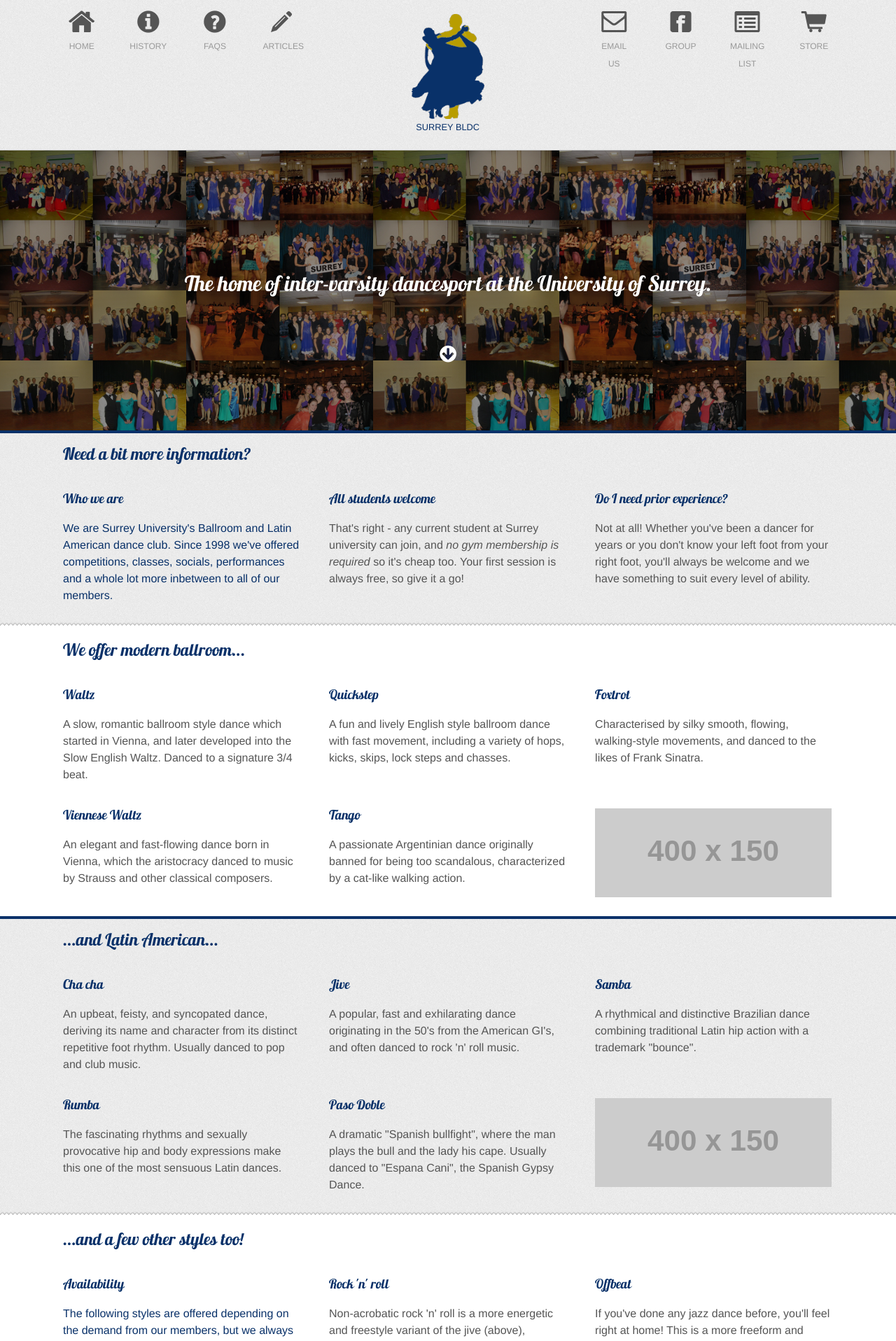
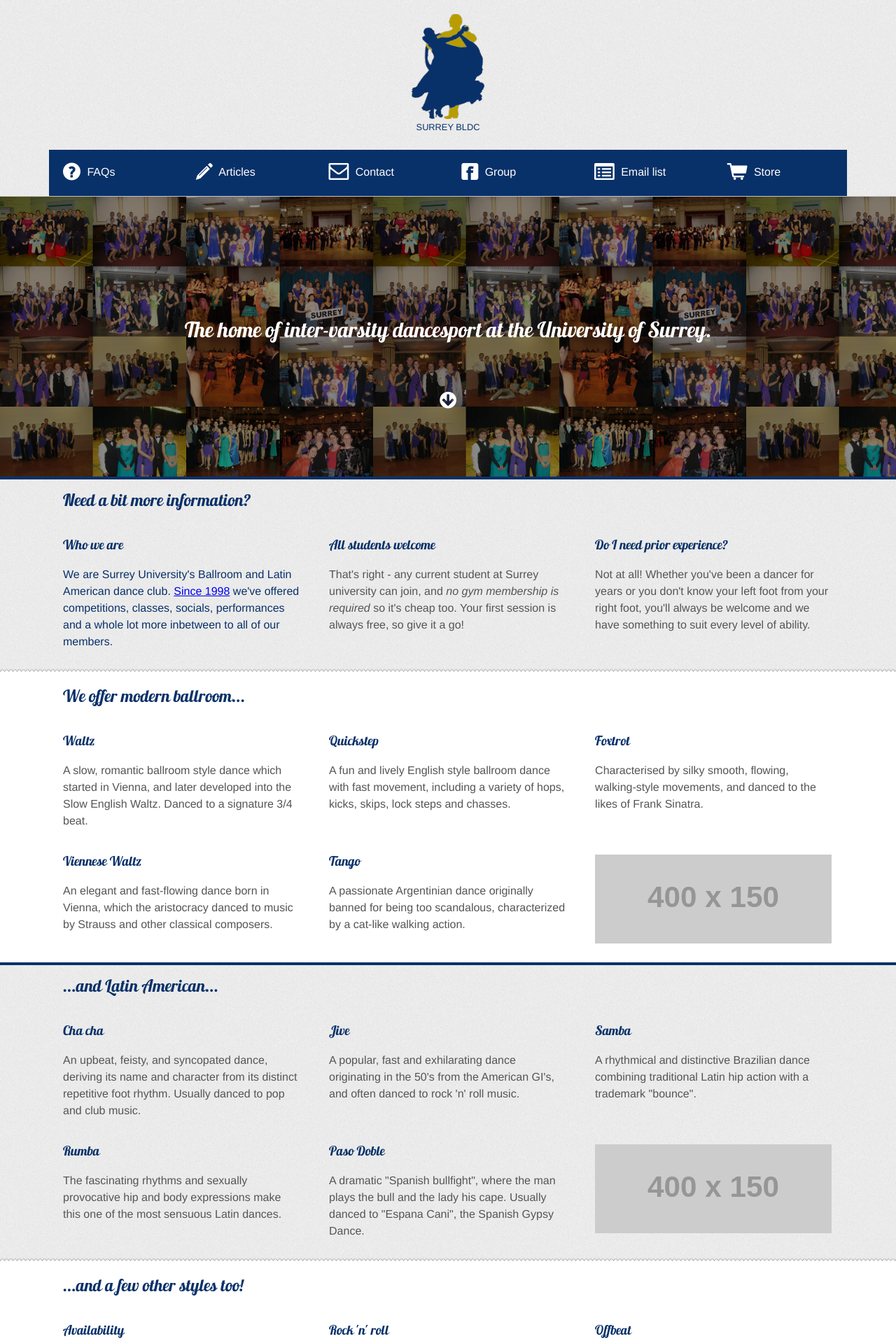
Before and after one commit to surreybldc/surreybldc.github.com, a Jekyll site: the page built from index.html, in a window 1280 px wide. Shown: the top 1916 px of the page at 70% size. Built offline with Jekyll 4.4.1, drawn with Linux system fonts in a browser that asks for light colours.

Commit message:
Nav slowly getting better

```diff
--- a/_layouts/default.html
+++ b/_layouts/default.html
@@ -17,54 +17,43 @@
   <body>
     <div class="container">
       <header class="site">
-        <nav class="row">
-          <a class="onecol" href="/index.html">
-            <i class="icon-home"></i>
-            <br>
-            <small>Home</small>
-          </a>
-          <a class="onecol" href="/history.html">
-            <i class="icon-info-sign"></i>
-            <br>
-            <small>History</small>
-          </a>
-          <a class="onecol" href="/faqs.html">
-            <i class="icon-question-sign"></i>
-            <br>
-            <small>FAQs</small>
-          </a>
-          <a class="onecol" href="/articles.html">
-            <i class="icon-pencil"></i>
-            <br>
-            <small>Articles</small>
-          </a>
-          <div class="fourcol">
+        <div class="row">
+          <a href="/index.html" title="Home page" class="siteTitle">
             <img src="/img/dancers-surrey-colours-web.png" alt="Club logo">
             <h1>Surrey BLDC</h1>
+          </a>
+        </div>
+        <nav class="row invert">
+          <div class="twocol">
+            <a href="/faqs.html">
+              <i class="icon-question-sign"></i> FAQs
+            </a>
           </div>
-          <a class="onecol" href="mailto:ussu.ballroom@surrey.ac.uk">
-            <i class="icon-envelope"></i>
-            <br>
-            <small>Email us</small>
-          </a>
-
-          <a class="onecol" href="http://www.facebook.com/">
-            <i class="icon-facebook-sign"></i>
-            <br>
-            <small>Group</small>
-          </a>
-
-          <a class="onecol" href="http://eepurl.com/gOKcn">
-            <i class="icon-list-alt"></i>
-            <br>
-            <small>Mailing list</small>
-          </a>
-
-          <a class="onecol last" href="http://www.ussu.co.uk/">
-            <i class="icon-shopping-cart"></i>
-            <br>
-            <small>Store</small>
-          </a>
+          <div class="twocol">
+            <a href="/articles.html">
+              <i class="icon-pencil"></i> Articles
+            </a>
+          </div>
+          <div class="twocol">
+            <a href="mailto:ussu.ballroom@surrey.ac.uk">
+              <i class="icon-envelope"></i> Contact
+            </a>
+          </div>
+          <div class="twocol">
+            <a href="http://www.facebook.com/">
+              <i class="icon-facebook-sign"></i> Group
+            </a>
+          </div>
+          <div class="twocol">
+            <a href="http://eepurl.com/gOKcn">
+              <i class="icon-list-alt"></i> Email list
+            </a>
+          </div>
+          <div class="twocol last">
+            <a href="http://www.ussu.co.uk/">
+              <i class="icon-shopping-cart"></i> Store
+            </a>
+          </div>
         </nav>
       </header>
       {{ content }}
--- a/css/styles.css
+++ b/css/styles.css
@@ -45,6 +45,9 @@ header.site {
 }
 header.site h1 {
   text-align: center;
+}
+a.siteTitle {
+  text-decoration: none;
 }
 footer.site {
   padding-top: 20px;
@@ -118,16 +121,12 @@ header h1 {
   font-weight: bold;
 }
 nav {
-  text-align: center;
   padding-top: 20px;
 }
-nav > * {
-  display: inline-block;
-  vertical-align: middle;
-}
 nav i {
-  font-size: 2.5em;
-  text-align: center;
+  font-size: 2em;
+  vertical-align: middle !important;
+  padding-right: 5px;
 }
 nav a {
   text-decoration: none;
--- a/index.html
+++ b/index.html
@@ -15,7 +15,7 @@ layout: default
     <div class="row">
       <div class="fourcol attention">
         <h3>Who we are</h3>
-        <p>We are Surrey University's Ballroom and Latin American dance club. Since 1998 we've offered competitions, classes, socials, performances and a whole lot more inbetween to all of our members.</p>
+        <p>We are Surrey University's Ballroom and Latin American dance club. <a href="/history.html" title="See the club's history">Since 1998</a> we've offered competitions, classes, socials, performances and a whole lot more inbetween to all of our members.</p>
       </div>
       <div class="fourcol">
         <h3>All students welcome</h3>
```
Also changed, not shown: 6 other files.
